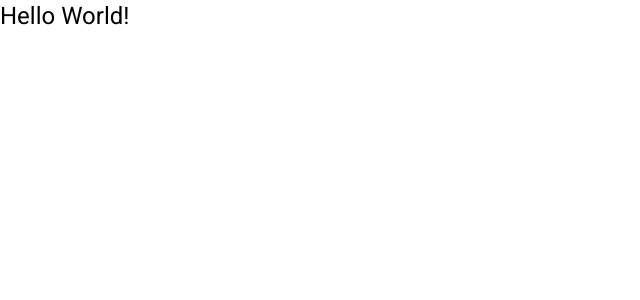
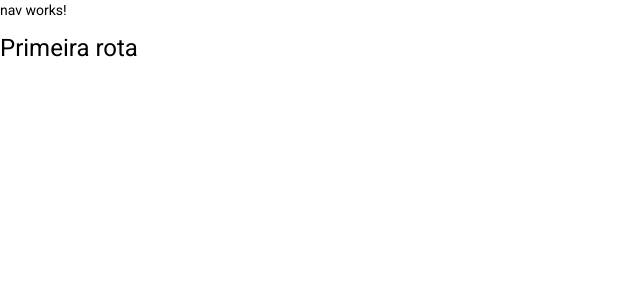
Before and after one commit to MatheusBrito21/Helpdesk_frontend, an Angular app: page / in a window 1280 px wide. Shown: the top 300 px of the page, without its empty margins (0-640 px from the left). Built offline with nearby package versions, Linux system fonts and the light colour scheme.

Commit message:
Primeira rota para componente nav

```diff
--- a/src/app/app-routing.module.ts
+++ b/src/app/app-routing.module.ts
@@ -1,7 +1,13 @@
 import { NgModule } from '@angular/core';
 import { RouterModule, Routes } from '@angular/router';
+import { NavComponent } from './components/nav/nav.component';
 
-const routes: Routes = [];
+const routes: Routes = [
+  {
+    path:'',
+    component:NavComponent
+  }
+];
 
 @NgModule({
   imports: [RouterModule.forRoot(routes)],
--- a/src/app/app.component.html
+++ b/src/app/app.component.html
@@ -1 +1 @@
-<h1>Hello World!</h1>
+<router-outlet></router-outlet>
--- a/src/app/components/nav/nav.component.html
+++ b/src/app/components/nav/nav.component.html
@@ -1 +1,3 @@
 <p>nav works!</p>
+
+<h1>Primeira rota</h1>
```
